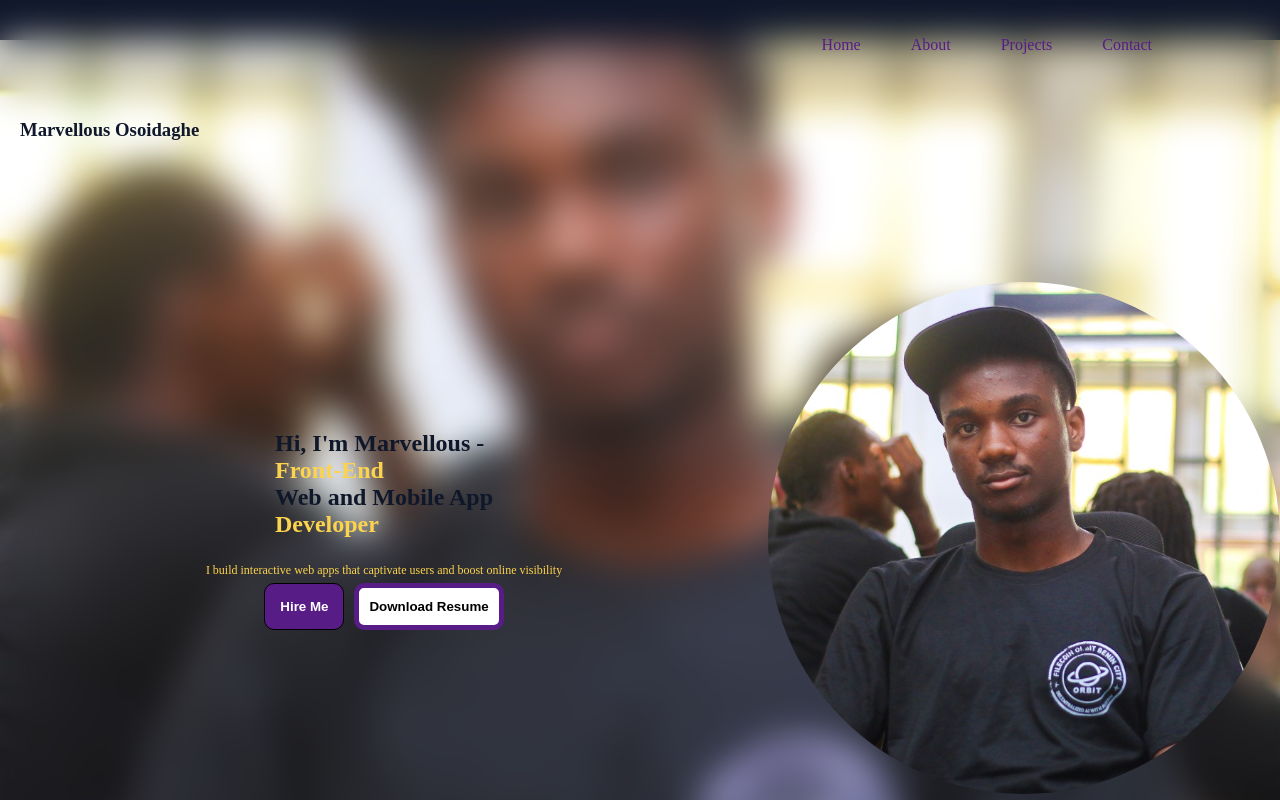
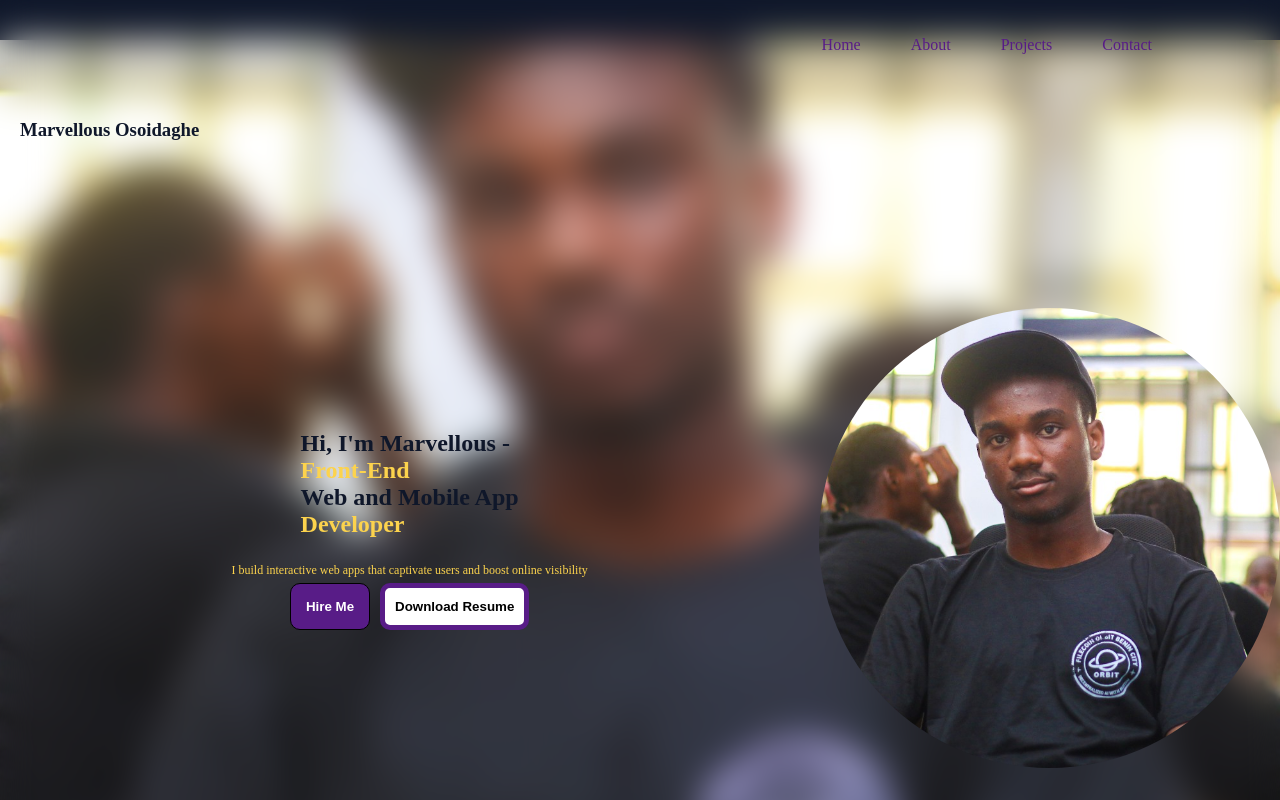
Before and after one commit to MarveyGold/MarveyGold, a SvelteKit app: page / in a window 1280 px wide. Shown: the top 800 px of the page. Built offline with nearby package versions, Linux system fonts and the light colour scheme.

Commit message:
Update +page.svelte

```diff
--- a/src/routes/+page.svelte
+++ b/src/routes/+page.svelte
@@ -196,10 +196,6 @@
   li {
     list-style: none;
   }
-  .her {
-    position: absolute;
-    left: 2px;
-  }
   header {
     display: flex;
     justify-content: space-between;
@@ -259,8 +255,9 @@
     align-items: center;
   }
   #home div img {
-    width: 40vw;
-    border-radius: 40vw;
+    width: 36vw;
+    border-radius: 36vw;
+    overflow-x: hidden;
     margin-top: 40px;
     z-index: -1;
   }
```
